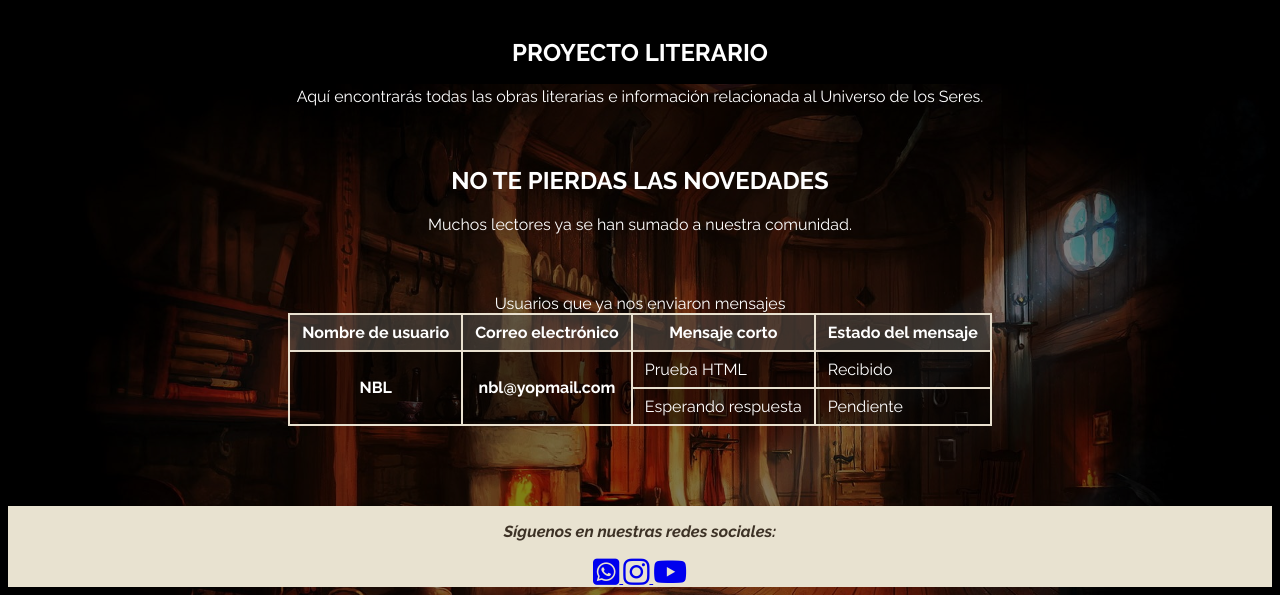
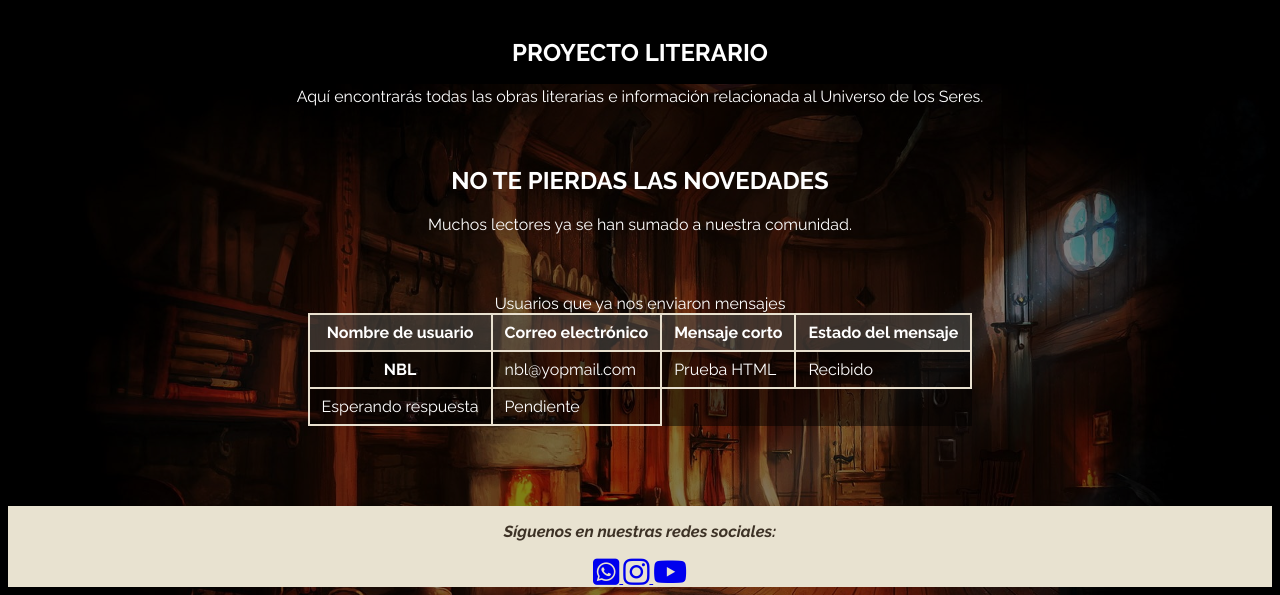
Before and after one commit to nicobl90-git/proyecto_final_frontendjs_nicolas_bianchi_lombardo, a plain HTML site: page index.html in a window 1280 px wide. Shown: the part 716-1311 px from the top of the page. Drawn offline with Linux system fonts and the light colour scheme; a web font is replaced by a local one.

Commit message:
Corrijo una parte del texto del footer. Edito la tabla del index para que sea mas accesible con lector de pantalla

```diff
--- a/index.html
+++ b/index.html
@@ -89,8 +89,8 @@
 
                 <tbody>
                     <tr>
-                        <th scope="row" rowspan="2">NBL</th>
-                        <th scope="row" rowspan="2">nbl@yopmail.com</th>
+                        <th scope="row">NBL</th>
+                        <td>nbl@yopmail.com</td>
                         <td>Prueba HTML</td>
                         <td>Recibido</td>
                     </tr>
@@ -108,7 +108,7 @@
         <a href="https://web.whatsapp.com/" aria-label="Se abre el WhatsApp del autor en otra pestaña" target="_blank" rel="noopener noreferrer">
             <i class="fa-brands fa-square-whatsapp" aria-hidden="true"></i>
         </a>
-        <a href="https://www.instagram.com/nicolombardo_escritor/?hl=es-la" aria-label="Se abre el WhatsApp del autor en otra pestaña" target="_blank" rel="noopener noreferrer">
+        <a href="https://www.instagram.com/nicolombardo_escritor/?hl=es-la" aria-label="Se abre el Instagram del autor en otra pestaña" target="_blank" rel="noopener noreferrer">
             <i class="fa-brands fa-instagram" aria-hidden="true"></i>
         </a>
         <a href="https://www.youtube.com/" aria-label="Se abre el canal de Youtube del autor en otra pestaña" target="_blank" rel="noopener noreferrer">
```
Also changed, not shown: pages/carrito.html (+1 -1 lines), pages/contacto.html (+1 -1 lines), pages/producto.html (+1 -1 lines).
